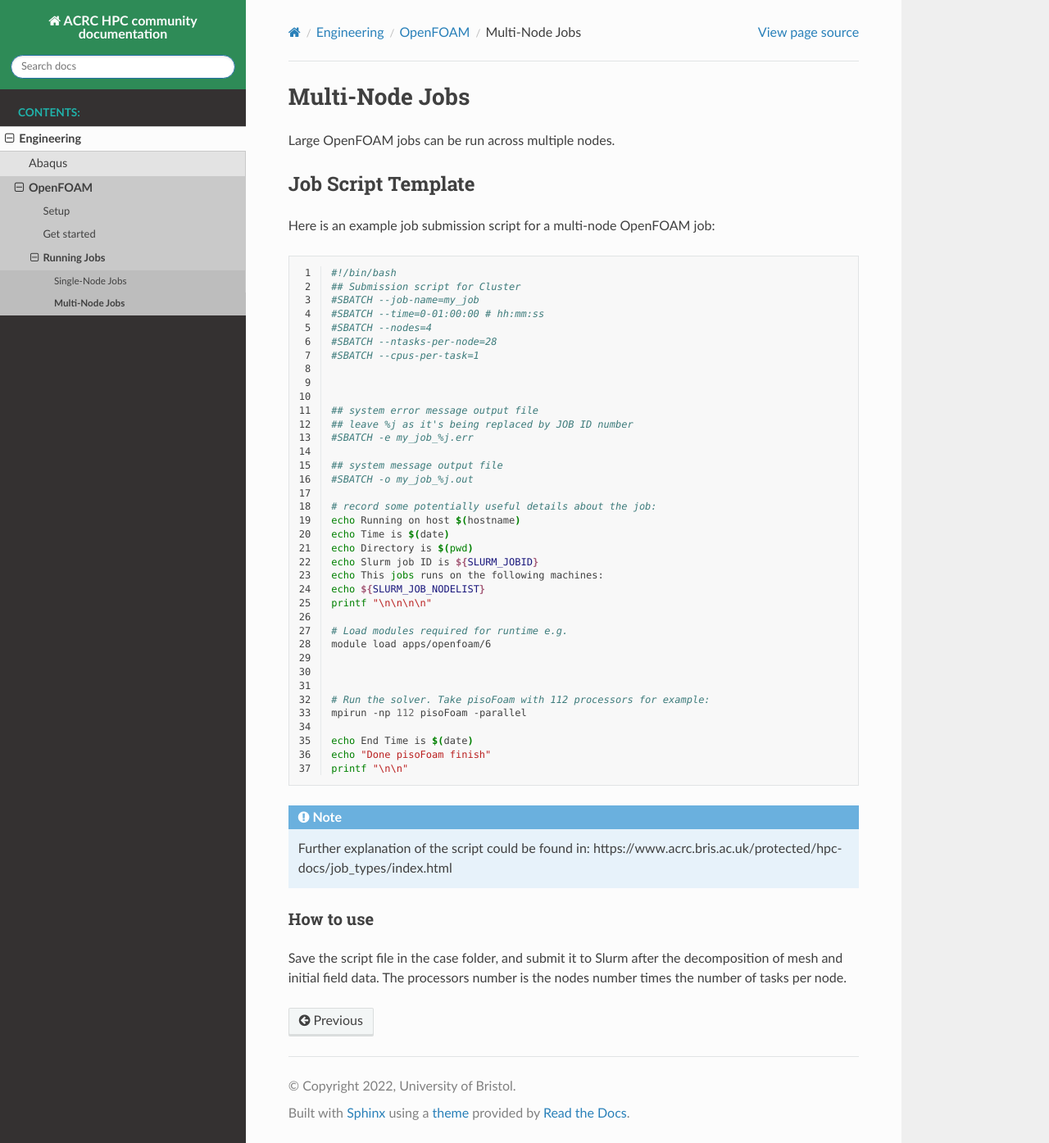
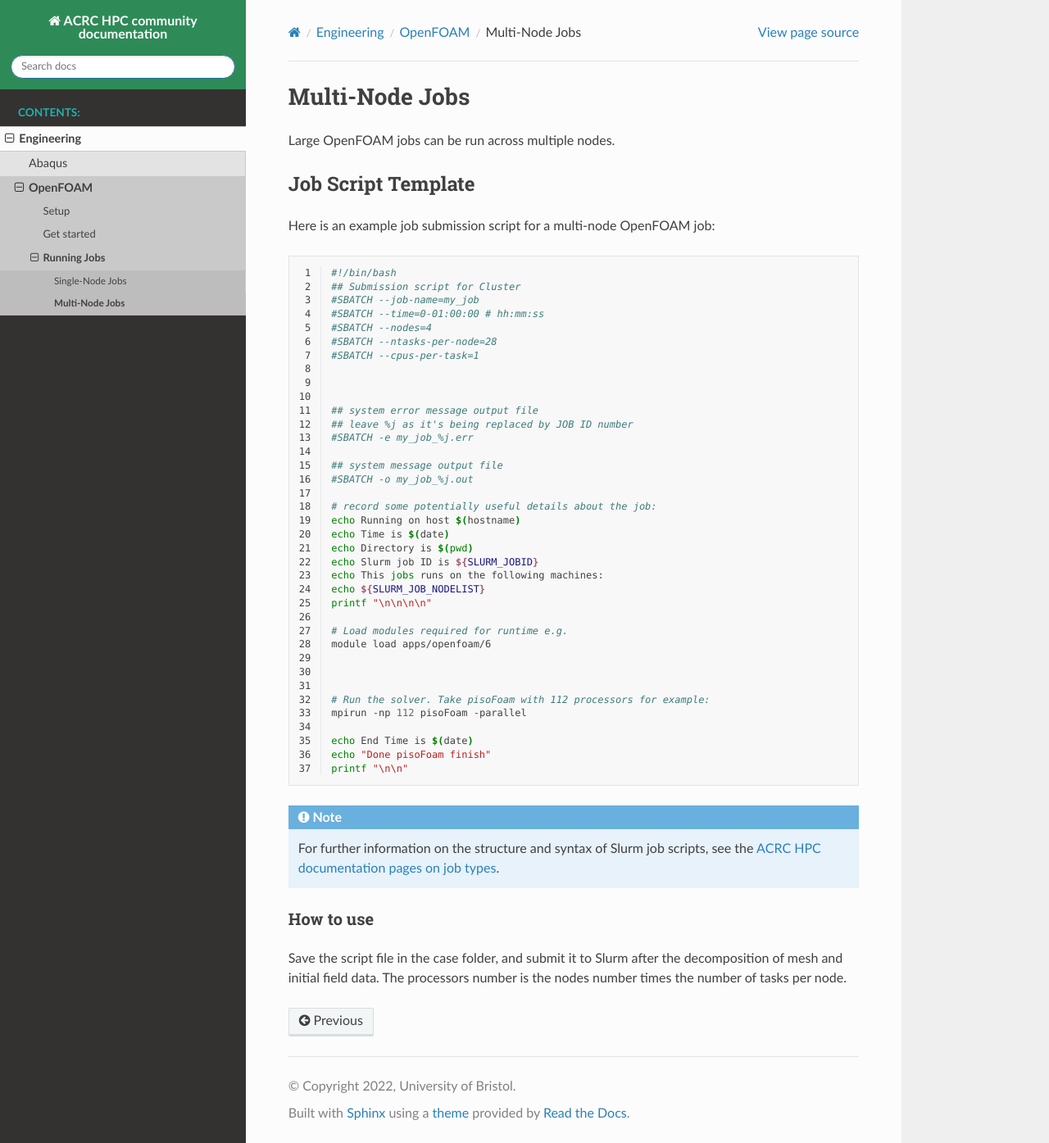
Before and after one commit to ACRC/HPC-community-docs, a Sphinx documentation site: the page built from source/engineering/OpenFOAM/multi-node.md, in a window 1280 px wide and 1395 px high. Shown: the whole window at 82% size. Built offline with Sphinx 7.4.7 and the Read the Docs theme 2.0.0, drawn with Linux system fonts in a browser that asks for light colours.

Commit message:
Update source/engineering/OpenFOAM/multi-node.md
Co-authored-by: James C. Womack <jcwomack@users.noreply.github.com>

````diff
--- a/source/engineering/OpenFOAM/multi-node.md
+++ b/source/engineering/OpenFOAM/multi-node.md
@@ -54,7 +54,7 @@ printf "\n\n"
 ```
 
 ```{note}
-Further explanation of the script could be found in: https://www.acrc.bris.ac.uk/protected/hpc-docs/job_types/index.html
+For further information on the structure and syntax of Slurm job scripts, see the [ACRC HPC documentation pages on job types](https://www.acrc.bris.ac.uk/protected/hpc-docs/job_types/index.html).
 ```
 ### How to use
 Save the script file in the case folder, and submit it to Slurm after the decomposition of mesh and initial field data. The processors number is the nodes number times the number of tasks per node.
````
